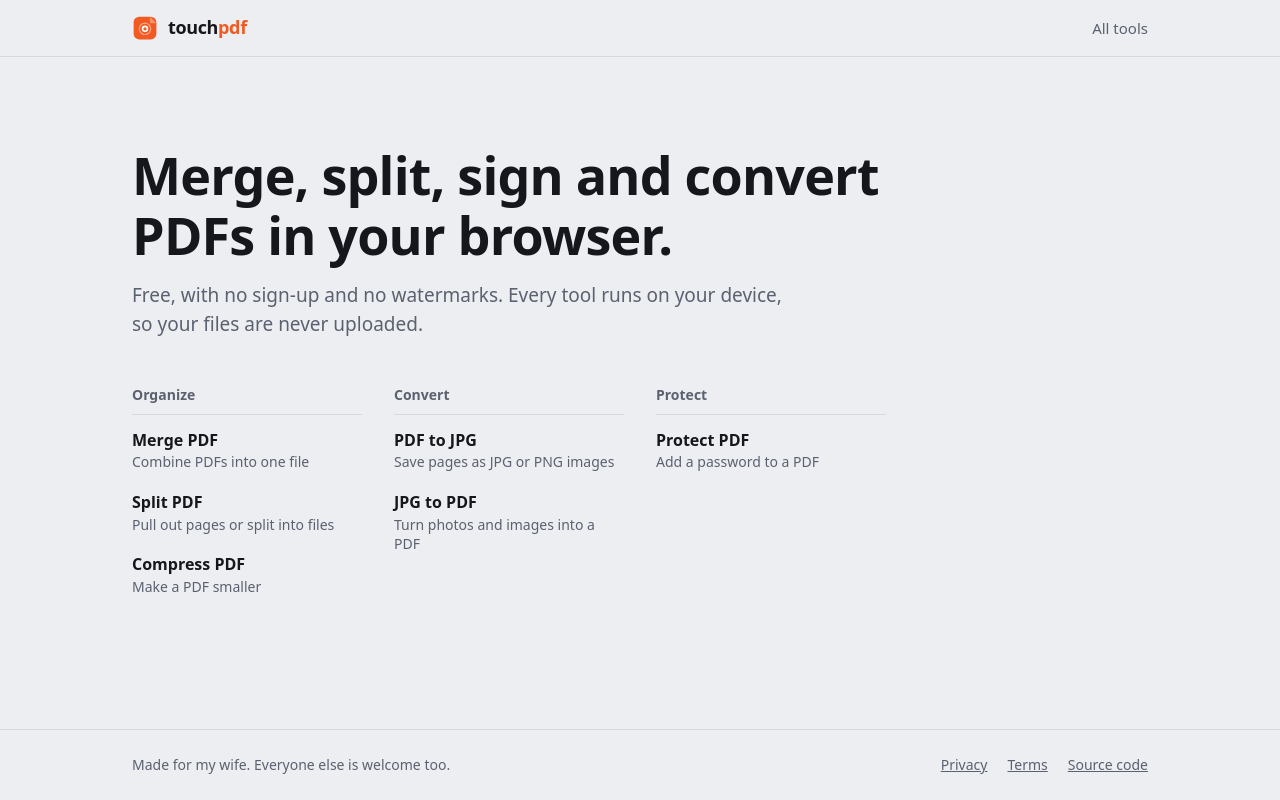
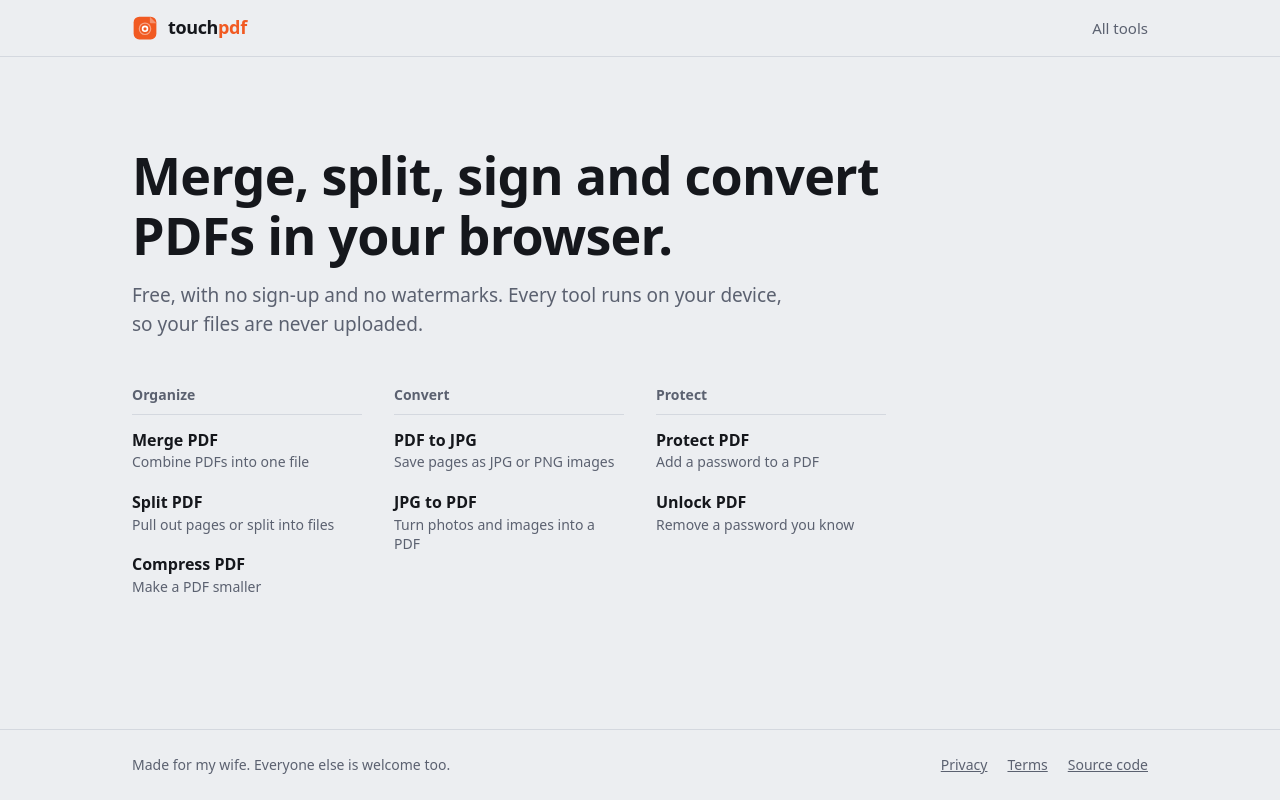
Before and after one commit to Zorik0/touchpdf, a Next.js app: page / in a window 1280 px wide. Built offline with nearby package versions, Linux system fonts and the light colour scheme.

Commit message:
Add Unlock PDF that decrypts instead of re-rendering pages

```diff
--- a/src/tools/loaders.ts
+++ b/src/tools/loaders.ts
@@ -10,4 +10,5 @@ export const TOOL_LOADERS: Record<string, ToolLoader> = {
   "pdf-to-png": () => import("./pdf-to-png/tool"),
   "png-to-pdf": () => import("./png-to-pdf/tool"),
   "protect-pdf": () => import("./protect-pdf/tool"),
+  "unlock-pdf": () => import("./unlock-pdf/tool"),
 };
--- a/src/tools/registry.ts
+++ b/src/tools/registry.ts
@@ -112,6 +112,20 @@ export const TOOLS: ToolMeta[] = [
         "Encrypt a PDF with a password using AES-256, and optionally block printing or copying. Done in your browser, nothing is uploaded.",
     },
   },
+  {
+    slug: "unlock-pdf",
+    name: "Unlock PDF",
+    summary: "Remove a password you know",
+    description: "Remove the password and restrictions from a PDF you're allowed to open.",
+    category: "protect",
+    input: { accept: "pdf", multiple: false },
+    zipName: "unlocked.zip",
+    seo: {
+      title: "Unlock PDF and remove its password for free",
+      description:
+        "Remove the password or printing and copying restrictions from your PDF, with the password you know. Nothing is uploaded.",
+    },
+  },
 ];
 
 export function findTool(slug: string): ToolMeta | undefined {
```
Also changed, not shown: src/tools/base/pdf.ts (+16 -0 lines), src/tools/unlock-pdf/tool.ts (added, +19 -0 lines).
